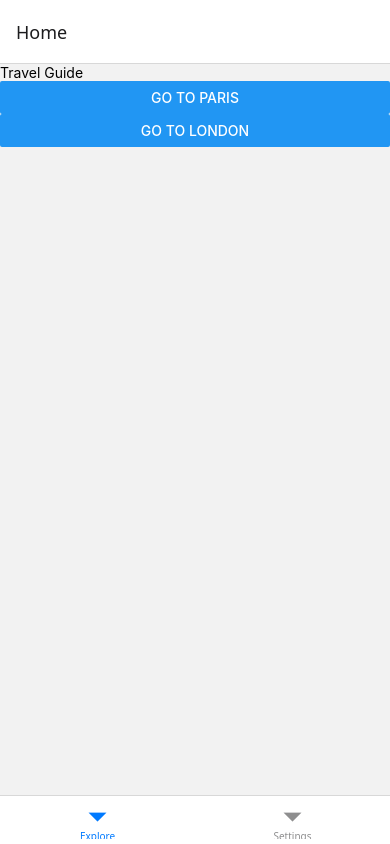
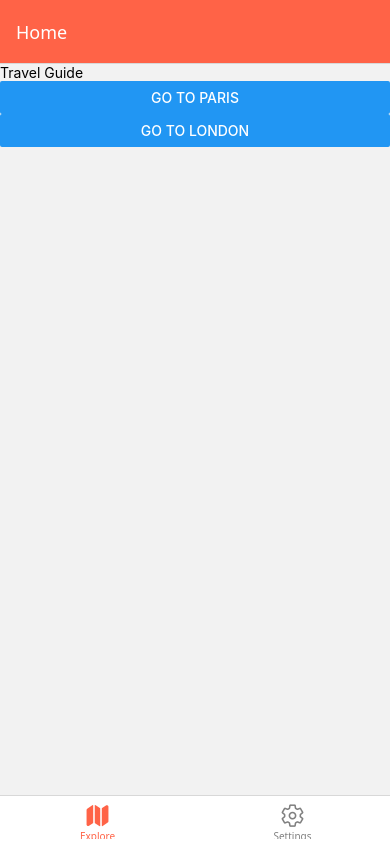
Before and after one commit to gokturk7/TravelApp, a React Native app: screen / in a window 390 px wide. Built offline with nearby package versions, Linux system fonts and the light colour scheme.

Commit message:
feat: tab ikonlari ve ozel header stillendirmesi (Bolum 5)

```diff
--- a/App.js
+++ b/App.js
@@ -2,6 +2,7 @@ import { NavigationContainer } from '@react-navigation/native';
 import { Text, View } from 'react-native';
 import { createNativeStackNavigator } from '@react-navigation/native-stack';
 import { createBottomTabNavigator } from '@react-navigation/bottom-tabs';
+import { Ionicons } from '@expo/vector-icons';
 
 import HomeScreen from './screens/HomeScreens';
 import DetailsScreen from './screens/DetailsScreen';
@@ -12,7 +13,12 @@ const Tab = createBottomTabNavigator();
 
 function HomeStack() {
   return (
-    <Stack.Navigator>
+    <Stack.Navigator
+      screenOptions={{
+        headerStyle: { backgroundColor: 'tomato' }, // Header Arkaplan
+        headerTintColor: '#fff', // Header Yazı Rengi
+      }}
+    >
       <Stack.Screen name="Home" component={HomeScreen} />
       <Stack.Screen name="Details" component={DetailsScreen} />
     </Stack.Navigator>
@@ -22,7 +28,24 @@ function HomeStack() {
 export default function App() {
   return (
     <NavigationContainer>
-      <Tab.Navigator screenOptions={{ headerShown: false }}>
+      <Tab.Navigator
+        screenOptions={({ route }) => ({
+          headerShown: false,
+          tabBarActiveTintColor: 'tomato',
+          tabBarInactiveTintColor: 'gray',
+          tabBarIcon: ({ focused, color, size }) => {
+            let iconName;
+
+            if (route.name === 'Explore') {
+              iconName = focused ? 'map' : 'map-outline';
+            } else if (route.name === 'Settings') {
+              iconName = focused ? 'settings' : 'settings-outline';
+            }
+
+            return <Ionicons name={iconName} size={size} color={color} />;
+          },
+        })}
+      >
         <Tab.Screen name="Explore" component={HomeStack} />
         <Tab.Screen name="Settings" component={SettingsScreen} />
       </Tab.Navigator>
```
